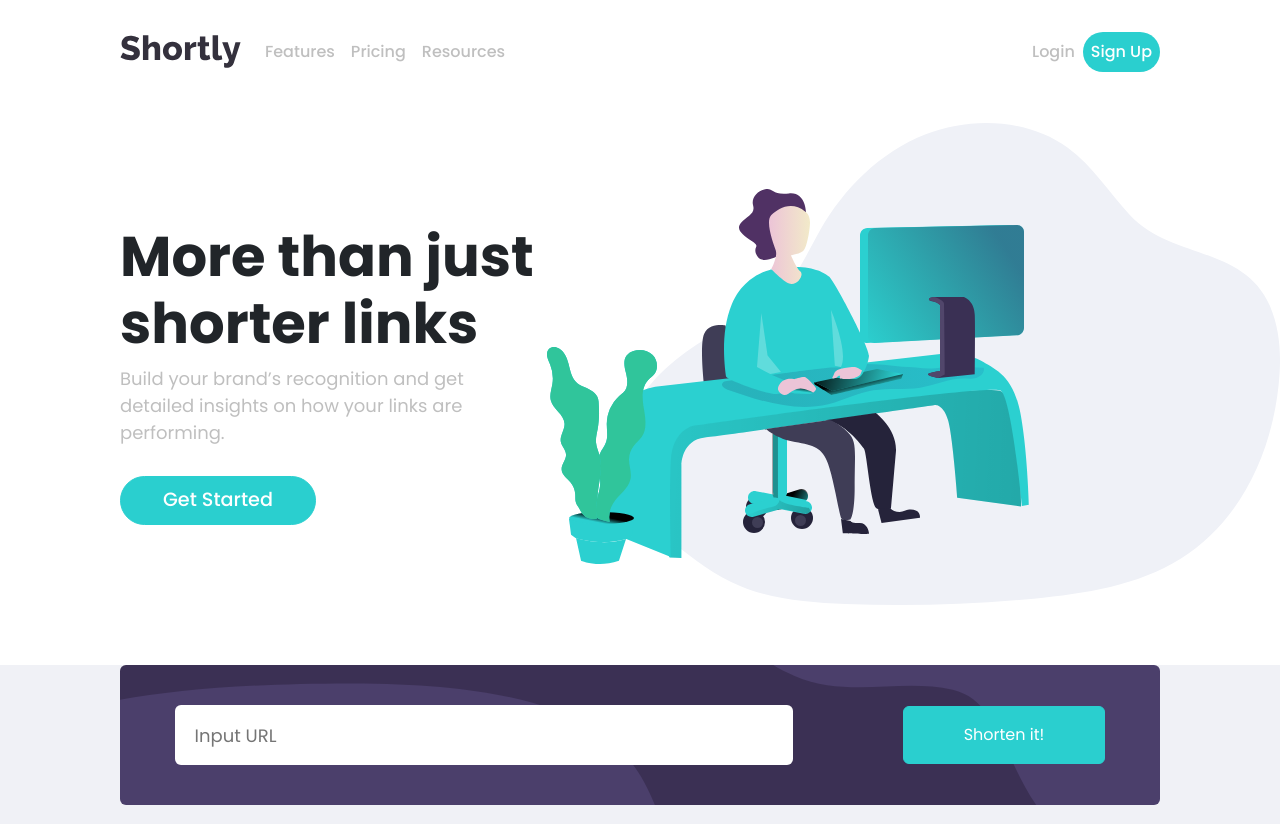
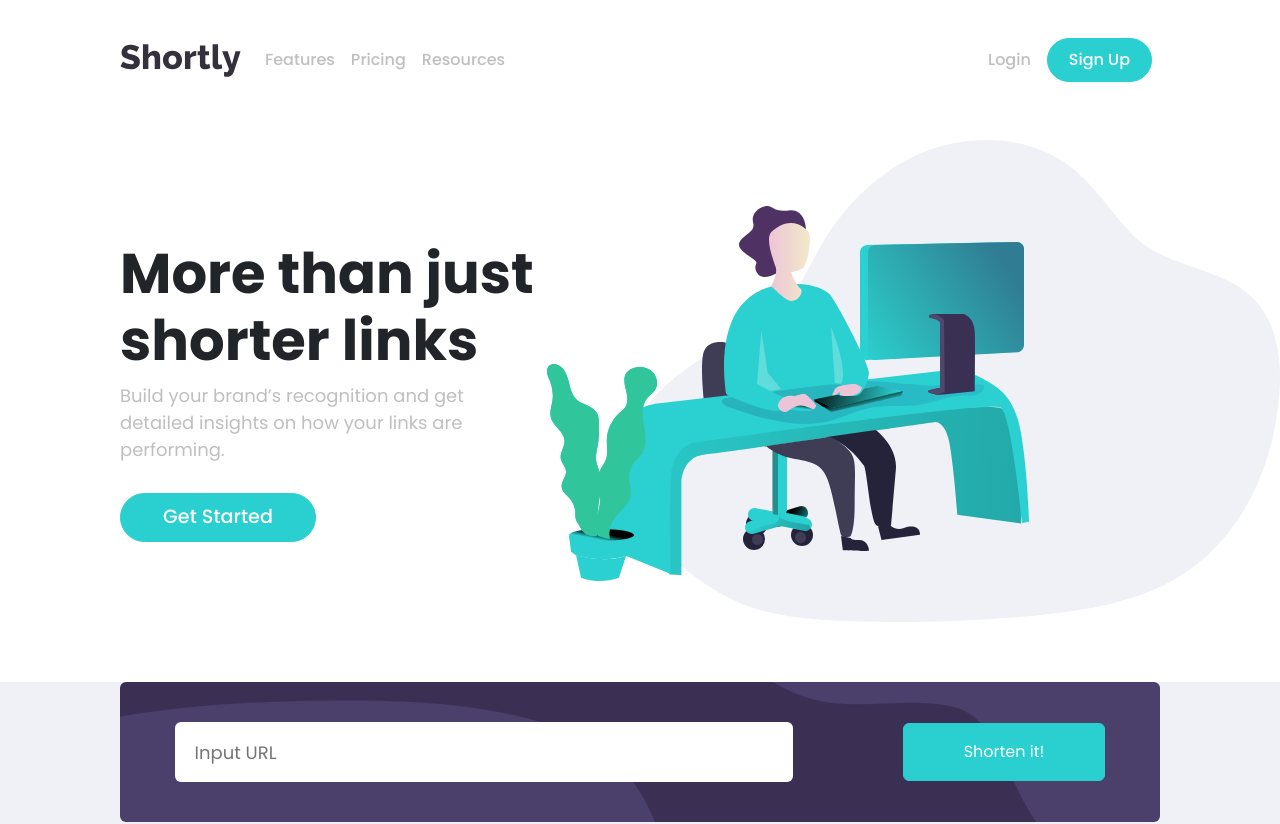
Before and after one commit to MrBeamer/shortly, a React (Create React App) app: page / in a window 1280 px wide. Shown: the top 824 px of the page. Built offline with nearby package versions, Linux system fonts and the light colour scheme.

Commit message:
fixed buttons

```diff
--- a/src/components/Navigation.jsx
+++ b/src/components/Navigation.jsx
@@ -1,6 +1,6 @@
 import React from "react";
 import Navbar from "react-bootstrap/Navbar";
-// import Container from "react-bootstrap/Container";
+import Button from "react-bootstrap/Button";
 import Nav from "react-bootstrap/Nav";
 
 export default function Navigation() {
@@ -18,8 +18,9 @@ export default function Navigation() {
         </Nav>
         <Nav>
           <Nav.Link href="#deets">Login</Nav.Link>
-          <Nav.Link eventKey={2} href="#memes" className="btn--small">
-            Sign Up
+          <Nav.Link eventKey={2} href="#memes">
+            <Button className="btn--small"> Sign Up</Button>
+            {/* Sign Up */}
           </Nav.Link>
         </Nav>
       </Navbar.Collapse>
--- a/src/style.css
+++ b/src/style.css
@@ -31,6 +31,9 @@ body {
   background-color: var(--primary);
   border-radius: 25px;
   text-align: center;
+
+  padding: 9px 21px;
+  font-weight: 500;
 }
 
 .btn--big {
@@ -94,6 +97,7 @@ body {
   color: var(--grey);
   font-size: 1rem;
   font-weight: 500;
+  align-self: center;
 }
 
 .nav-link.btn--small:last-child {
```
